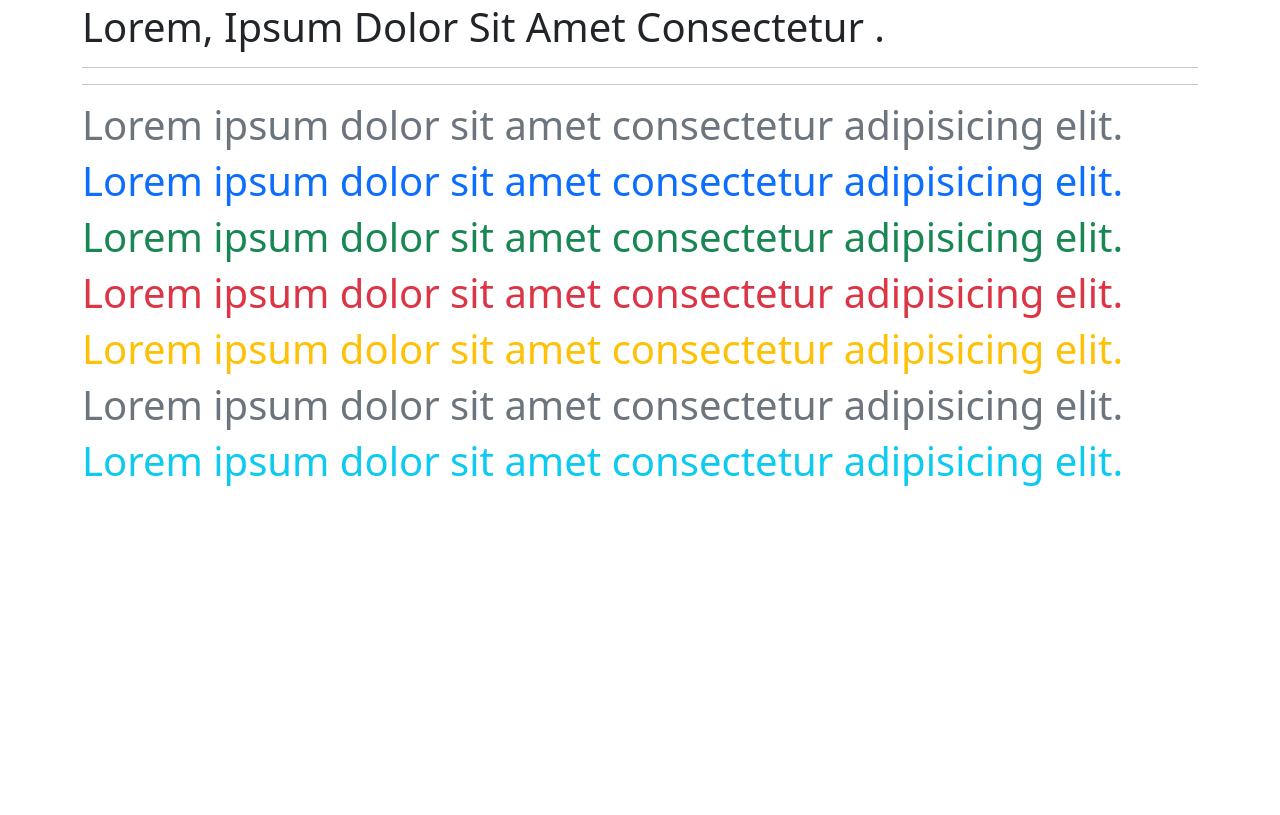
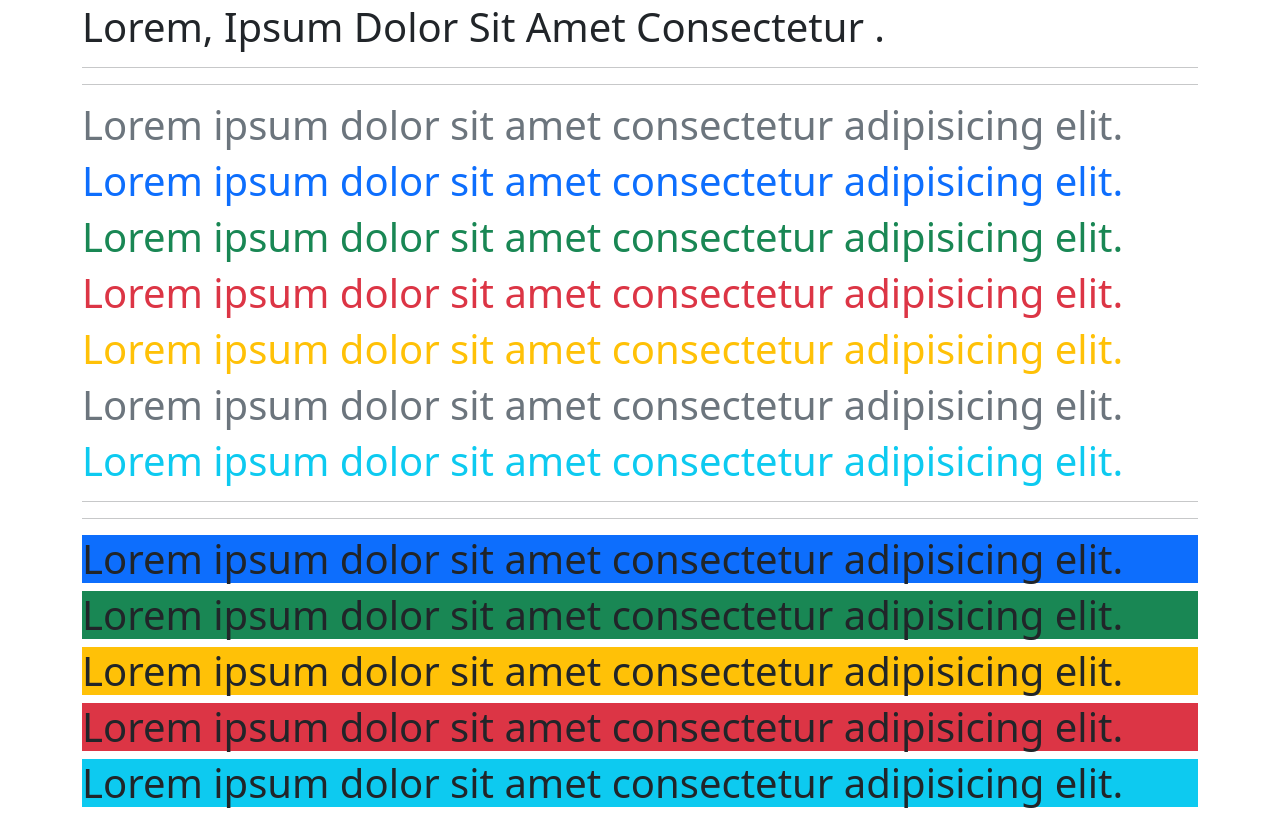
Before and after one commit to shafikcmt/Basic-Bootstrap, a plain HTML site: page index.html in a window 1280 px wide. Shown: the part 4131-4946 px from the top of the page. Before the commit the page ends 4624 px from the top, so only its background shows below. Drawn offline with Linux system fonts and the light colour scheme.

Commit message:
Bootstrap Background classes practice

```diff
--- a/index.html
+++ b/index.html
@@ -163,6 +163,13 @@
         <h1 class="text-warning">Lorem ipsum dolor sit amet consectetur adipisicing elit.</h1>
         <h1 class="text-secondary">Lorem ipsum dolor sit amet consectetur adipisicing elit.</h1>
         <h1 class="text-info">Lorem ipsum dolor sit amet consectetur adipisicing elit.</h1>
+        <hr>
+        <hr>
+        <h1 class="bg-primary">Lorem ipsum dolor sit amet consectetur adipisicing elit.</h1>
+        <h1 class="bg-success">Lorem ipsum dolor sit amet consectetur adipisicing elit.</h1>
+        <h1 class="bg-warning">Lorem ipsum dolor sit amet consectetur adipisicing elit.</h1>
+        <h1 class="bg-danger">Lorem ipsum dolor sit amet consectetur adipisicing elit.</h1>
+        <h1 class="bg-info">Lorem ipsum dolor sit amet consectetur adipisicing elit.</h1>
     </div>
 </body>
 </html>
```
